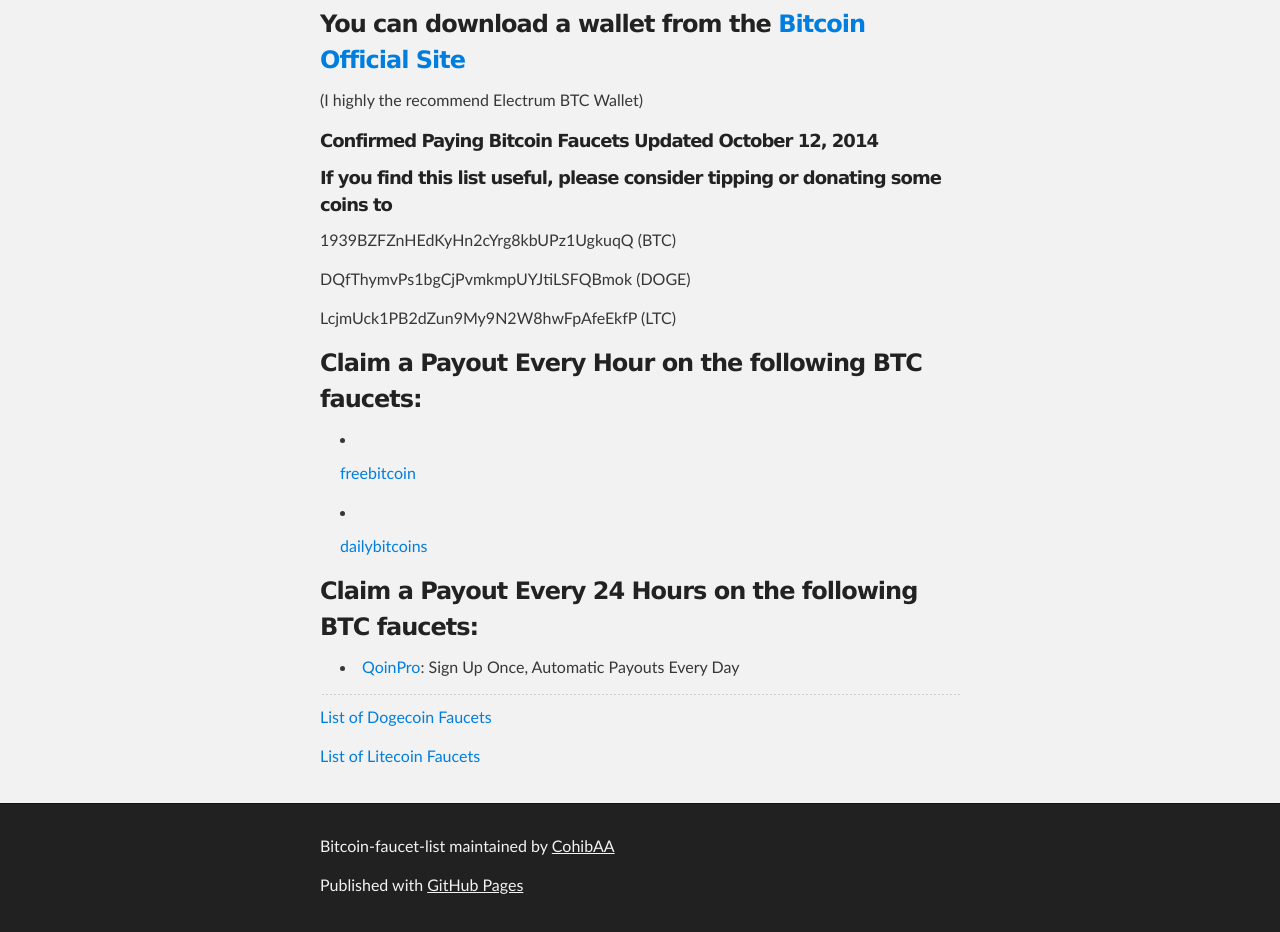
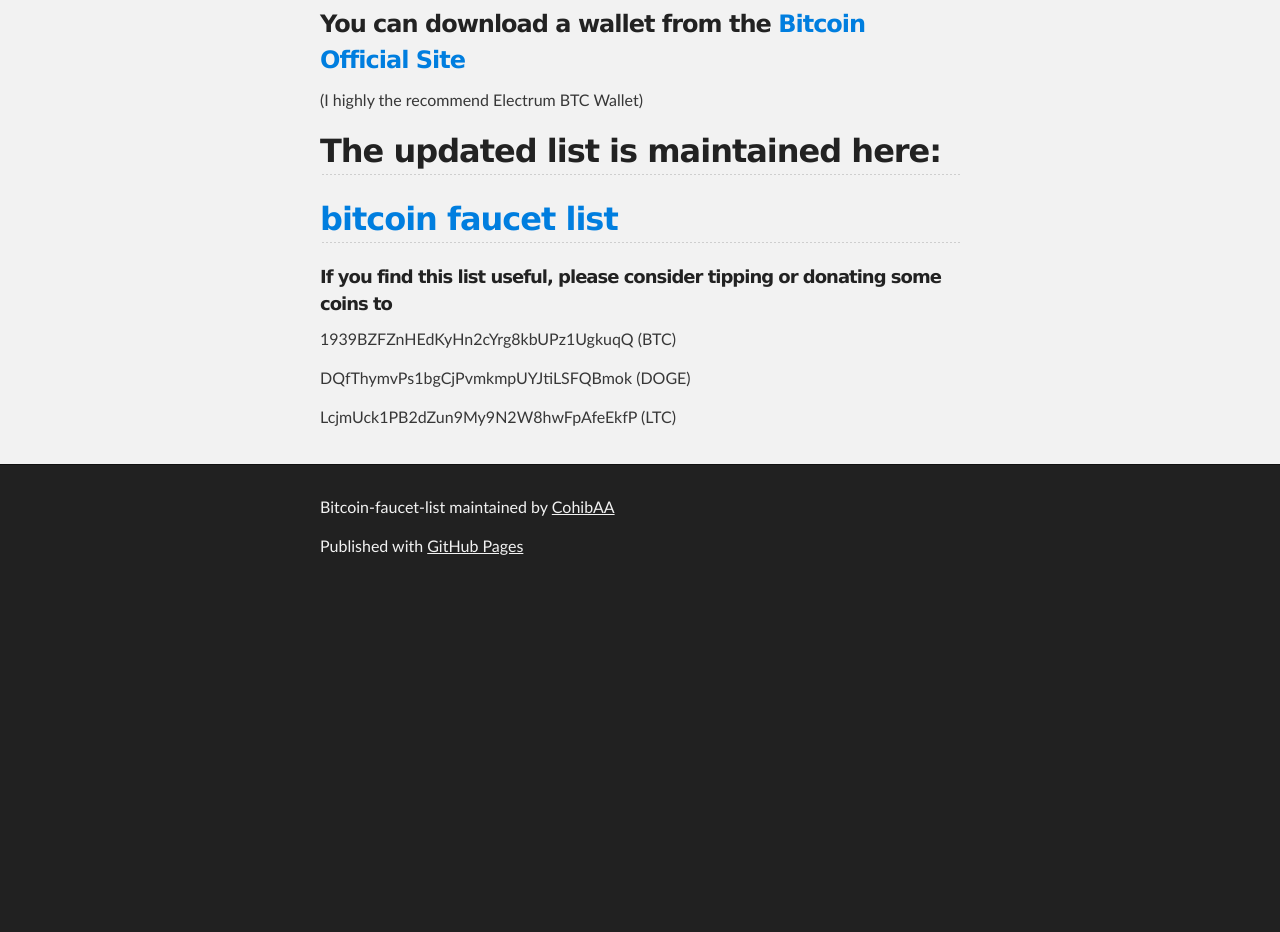
Before and after one commit to CohibAA/bitcoin-faucet-list, a plain HTML site: page index.html in a window 1280 px wide. Shown: the part 360-1292 px from the top of the page. After the commit the page ends 953 px from the top, so only its background shows below. Drawn offline with Linux system fonts and the light colour scheme.

Commit message:
Create gh-pages branch via GitHub

```diff
--- a/index.html
+++ b/index.html
@@ -43,8 +43,12 @@
 
 <p>(I highly the recommend Electrum BTC Wallet)</p>
 
-<h5>
-<a name="confirmed-paying-bitcoin-faucets-updated-october-12-2014" class="anchor" href="#confirmed-paying-bitcoin-faucets-updated-october-12-2014"><span class="octicon octicon-link"></span></a>Confirmed Paying Bitcoin Faucets Updated October 12, 2014</h5>
+<h2>
+<a name="the-updated-list-is-maintained-here" class="anchor" href="#the-updated-list-is-maintained-here"><span class="octicon octicon-link"></span></a>The updated list is maintained here:</h2>
+
+<h2>
+<a name="bitcoin-faucet-list" class="anchor" href="#bitcoin-faucet-list"><span class="octicon octicon-link"></span></a><a href="https://github.com/CohibAA/bitcoin-faucet-list/blob/master/README.md">bitcoin faucet list</a>
+</h2>
 
 <h5>
 <a name="if-you-find-this-list-useful-please-consider-tipping-or-donating-some-coins-to" class="anchor" href="#if-you-find-this-list-useful-please-consider-tipping-or-donating-some-coins-to"><span class="octicon octicon-link"></span></a>If you find this list useful, please consider tipping or donating some coins to</h5>
@@ -54,28 +58,6 @@
 <p>DQfThymvPs1bgCjPvmkmpUYJtiLSFQBmok (DOGE)</p>
 
 <p>LcjmUck1PB2dZun9My9N2W8hwFpAfeEkfP (LTC)</p>
-
-<h3>
-<a name="claim-a-payout-every-hour-on-the-following-btc-faucets" class="anchor" href="#claim-a-payout-every-hour-on-the-following-btc-faucets"><span class="octicon octicon-link"></span></a>Claim a Payout Every Hour on the following BTC faucets:</h3>
-
-<ul>
-<li><p><a href="http://freebitco.in/?r=368365">freebitcoin</a></p></li>
-<li><p><a href="http://dailybitcoins.org/index.php">dailybitcoins</a></p></li>
-</ul>
-
-<h3>
-<a name="claim-a-payout-every-24-hours-on-the-following-btc-faucets" class="anchor" href="#claim-a-payout-every-24-hours-on-the-following-btc-faucets"><span class="octicon octicon-link"></span></a>Claim a Payout Every 24 Hours on the following BTC faucets:</h3>
-
-<ul>
-<li>
-<a href="https://qoinpro.com/ff7df3e8e99187302db89a63da19a46f">QoinPro</a>: Sign Up Once, Automatic Payouts Every Day</li>
-</ul>
-
-<hr>
-
-<p><a href="http://cohibaa.github.io/dogecoin-faucet-list">List of Dogecoin Faucets</a></p>
-
-<p><a href="http://cohibaa.github.io/litecoin-faucet-list">List of Litecoin Faucets</a></p>
       </section>
     </div>
 
--- a/params.json
+++ b/params.json
@@ -1 +1 @@
-{"name":"Bitcoin-faucet-list","tagline":"Bitcoin Faucet List","body":"# List of Free Bitcoin Faucets.\r\n\r\n#### You must have a Bitcoin Wallet to use the BTC faucets.\r\n### You can download a wallet from the [Bitcoin Official Site](https://bitcoin.org/)\r\n\r\n(I highly the recommend Electrum BTC Wallet)\r\n\r\n##### Confirmed Paying Bitcoin Faucets Updated October 12, 2014\r\n##### If you find this list useful, please consider tipping or donating some coins to\r\n1939BZFZnHEdKyHn2cYrg8kbUPz1UgkuqQ (BTC)\r\n\r\nDQfThymvPs1bgCjPvmkmpUYJtiLSFQBmok (DOGE)\r\n\r\nLcjmUck1PB2dZun9My9N2W8hwFpAfeEkfP (LTC)\r\n\r\n\r\n### Claim a Payout Every Hour on the following BTC faucets:\r\n\r\n- [freebitcoin](http://freebitco.in/?r=368365)\r\n\r\n- [dailybitcoins](http://dailybitcoins.org/index.php)\r\n \r\n\r\n### Claim a Payout Every 24 Hours on the following BTC faucets:\r\n\r\n- [QoinPro](https://qoinpro.com/ff7df3e8e99187302db89a63da19a46f): Sign Up Once, Automatic Payouts Every Day\r\n\r\n\r\n\r\n\r\n----\r\n\r\n\r\n[List of Dogecoin Faucets](http://cohibaa.github.io/dogecoin-faucet-list)\r\n\r\n[List of Litecoin Faucets](http://cohibaa.github.io/litecoin-faucet-list)\r\n\r\n\r\n\r\n\r\n\r\n\r\n\r\n\r\n\r\n\r\n\r\n\r\n\r\n\r\n","google":"","note":"Don't delete this file! It's used internally to help with page regeneration."}
+{"name":"Bitcoin-faucet-list","tagline":"Bitcoin Faucet List","body":"# List of Free Bitcoin Faucets.\r\n\r\n#### You must have a Bitcoin Wallet to use the BTC faucets.\r\n### You can download a wallet from the [Bitcoin Official Site](https://bitcoin.org/)\r\n\r\n(I highly the recommend Electrum BTC Wallet)\r\n\r\n## The updated list is maintained here:\r\n## [bitcoin faucet list](https://github.com/CohibAA/bitcoin-faucet-list/blob/master/README.md)\r\n\r\n##### If you find this list useful, please consider tipping or donating some coins to\r\n1939BZFZnHEdKyHn2cYrg8kbUPz1UgkuqQ (BTC)\r\n\r\nDQfThymvPs1bgCjPvmkmpUYJtiLSFQBmok (DOGE)\r\n\r\nLcjmUck1PB2dZun9My9N2W8hwFpAfeEkfP (LTC)\r\n","google":"","note":"Don't delete this file! It's used internally to help with page regeneration."}
```
